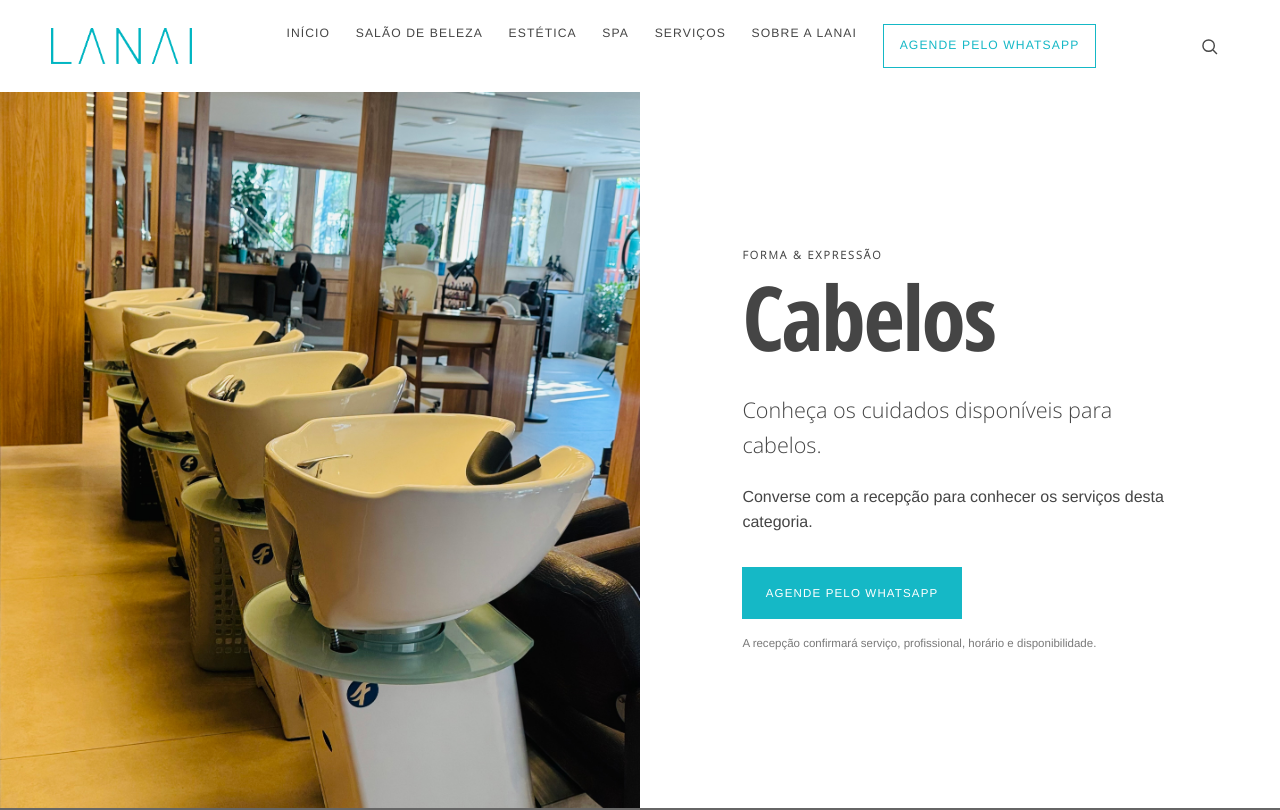
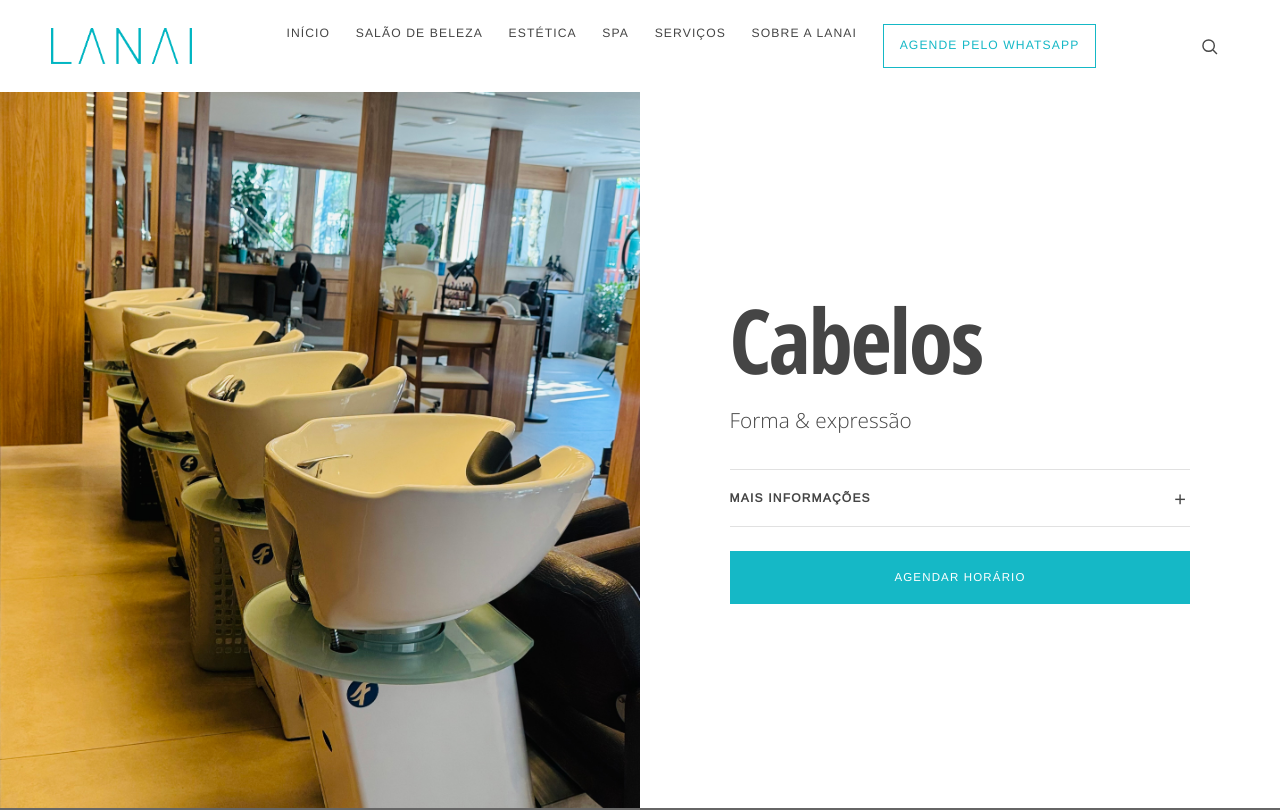
Before and after one commit to lanai-oficial/site-lanai, a Next.js app: page /servicos/cabelos in a window 1280 px wide. Shown: the top 810 px of the page. Built offline with nearby package versions, Linux system fonts and the light colour scheme.

Commit message:
Simplifica template das páginas de serviços

```diff
--- a/src/app/globals.css
+++ b/src/app/globals.css
@@ -65,7 +65,7 @@ small { display:block; max-width:34rem; font-size:.72rem; line-height:1.5; opaci
 .statement { padding:clamp(6rem,14vw,13rem) 1.5rem; text-align:center; color:white; background:var(--wine); }.statement p { max-width:36rem; margin-left:auto; margin-right:auto; }
 .page { min-height:70vh; }.page>h1 { margin-bottom:1.5rem; }.page>.lead { margin-bottom:5rem; }
 .list-grid { border-top:1px solid var(--line); }.service-row { display:grid; grid-template-columns:4rem 1fr auto; align-items:center; gap:2rem; min-height:190px; padding:2rem; border-bottom:1px solid var(--line); background:transparent; }.service-row:hover { color:white; }.service-row h2 { font-size:clamp(2rem,4vw,4rem); margin:.3rem 0; }.service-row p { margin-bottom:0; }.service-row b { font-size:2rem; }
-.detail-page { min-height:calc(100svh - 84px); display:grid; grid-template-columns:1fr 1fr; }.detail-visual { min-height:650px; display:grid; place-items:center; background:linear-gradient(145deg,var(--brand-muted),var(--brand-paper)); color:rgba(255,255,255,.75); font-family:var(--font-title),Arial,sans-serif; font-size:2rem; }.detail-page article { align-self:center; padding:clamp(3rem,8vw,9rem); }.detail-page article h1 { font-size:clamp(4rem,8vw,8rem); }.detail-page article>p:not(.eyebrow) { max-width:34rem; }.event-page .detail-visual { background:linear-gradient(145deg,var(--brand-ink),var(--brand-muted)); }
+.detail-page { min-height:calc(100svh - 84px); display:grid; grid-template-columns:minmax(0,1fr) minmax(0,1fr); background:#fff; }.detail-visual { position:relative; min-height:650px; overflow:hidden; background:var(--brand-paper); }.detail-visual img { object-fit:cover; }.detail-page article { width:min(100%,42rem); align-self:center; padding:clamp(3rem,7vw,7rem); }.detail-page article h1 { margin-bottom:1.25rem; font-size:clamp(3.2rem,6vw,6rem); }.service-callout { margin-bottom:2rem; font-family:var(--font-subtitle),Arial,sans-serif; font-size:clamp(1.05rem,2vw,1.3rem); font-weight:300; }.service-information { margin:0 0 1.5rem; border-top:1px solid var(--line); border-bottom:1px solid var(--line); }.service-information summary { position:relative; padding:1.15rem 2rem 1.15rem 0; cursor:pointer; list-style:none; color:var(--ink); font-size:.75rem; font-weight:700; letter-spacing:.1em; text-transform:uppercase; }.service-information summary::-webkit-details-marker { display:none; }.service-information summary::after { content:"+"; position:absolute; right:.2rem; font-size:1.25rem; font-weight:300; line-height:1; }.service-information[open] summary::after { content:"−"; }.service-information div { padding:0 2rem 1.25rem 0; }.service-information p { max-width:34rem; margin:0; }.detail-page .button { width:100%; margin:0; text-align:center; }.event-page .detail-visual { background:linear-gradient(145deg,var(--brand-ink),var(--brand-muted)); }
 .notice { padding:1.25rem; border:1px solid var(--line); max-width:42rem; margin-bottom:3rem; }.notice p { margin:0; }.professional-grid { display:grid; grid-template-columns:repeat(3,1fr); gap:2rem; }.portrait-placeholder { min-height:480px; display:grid; place-items:center; text-align:center; background:linear-gradient(145deg,var(--brand-paper),var(--brand-muted)); color:var(--brand-ink); }.professional-card h2 { font-size:2rem; }.professional-card .eyebrow { margin-top:1.5rem; }
 .profile-hero { display:grid; grid-template-columns:1fr 1fr; gap:clamp(2rem,8vw,8rem); padding:clamp(2rem,6vw,6rem); align-items:center; background:var(--cream); }.profile-hero h1 { font-size:clamp(3.5rem,7vw,7rem); }.profile-section { max-width:1000px; }.profile-section>p:last-child,.prose p { font-family:var(--font-title),Arial,sans-serif; font-size:clamp(1.3rem,2.5vw,2rem); }.portfolio-grid { display:grid; grid-template-columns:repeat(2,1fr); gap:2rem; }.portfolio-card { padding:0; text-align:left; border:0; background:transparent; cursor:pointer; }.portfolio-card span,.portfolio-card strong { display:block; }.portfolio-card .image-placeholder { min-height:360px; display:grid; place-items:center; background:var(--cream); margin-bottom:1.2rem; }.profile-services { display:grid; grid-template-columns:1fr 1fr; background:var(--ink); color:white; }.profile-services li { padding:1.3rem 0; border-bottom:1px solid rgba(255,255,255,.2); list-style:none; }.profile-services ul { padding:0; }
 .simple-hero { padding:clamp(6rem,14vw,14rem) clamp(1.25rem,6vw,7rem); color:white; background:linear-gradient(120deg,var(--brand-ink),var(--brand-muted)); }.simple-hero h1 { margin:0; }.prose { max-width:1100px; }
@@ -77,7 +77,7 @@ small { display:block; max-width:34rem; font-size:.72rem; line-height:1.5; opaci
 .contact-grid { display:grid; grid-template-columns:1fr 1fr; gap:4rem; border-top:1px solid var(--line); padding-top:3rem; }.contact-grid h2 { font-size:2rem; }.not-found { text-align:center; }.not-found p { margin-left:auto;margin-right:auto; }
 .site-footer { display:grid; grid-template-columns:1.25fr .8fr .8fr 1fr; gap:clamp(2rem,4vw,5rem); padding:4rem clamp(1.25rem,5vw,5rem) 1.5rem; color:white; background:var(--brand-ink); }.site-footer p { margin-bottom:.7rem; }.site-footer .footer-group a { display:block; width:fit-content; margin:.35rem 0; }.site-footer .footer-link { text-decoration:underline; text-underline-offset:.3rem; }.site-footer .footer-hours-title { margin-top:1.5rem; }.site-footer small { grid-column:1/-1; border-top:1px solid rgba(255,255,255,.2); padding-top:1.5rem; }
 @media (max-width:1050px) { .desktop-nav { display:none!important; }.mobile-nav { display:block; position:relative; }.mobile-nav summary { cursor:pointer; list-style:none; font-size:.75rem; letter-spacing:.12em; text-transform:uppercase; }.mobile-nav summary::-webkit-details-marker { display:none; }.mobile-nav[open] nav { position:absolute; z-index:10; top:2.5rem; right:0; width:min(85vw,320px); padding:1.5rem; display:flex; flex-direction:column; align-items:stretch; gap:0; background:var(--paper); border:1px solid var(--line); box-shadow:0 1rem 3rem rgba(0,0,0,.15); }.mobile-nav nav a { padding:.75rem; }.mobile-nav nav .nav-cta { margin-top:.75rem; text-align:center; } }
-@media (max-width:800px) { .site-header { height:70px; padding:1.2rem; }.hero,.detail-page,.profile-hero { grid-template-columns:1fr; }.hero-shape { min-height:45svh; clip-path:ellipse(85% 95% at 45% 5%); }.hero-copy { padding:3rem 1.25rem 5rem; }.universe-grid,.category-grid { grid-template-columns:1fr; }.universe-card { min-height:360px; }.category-card { min-height:360px; }.professional-grid { grid-template-columns:1fr; }.portrait-placeholder { min-height:400px; }.portfolio-grid,.profile-services,.contact-grid,.site-footer,.universe-intro,.booking-band,.directory-group { grid-template-columns:1fr; }.site-footer small { grid-column:auto; }.detail-visual { min-height:45svh; }.section-heading { align-items:flex-start; flex-direction:column; }.service-row { grid-template-columns:2rem 1fr auto; padding:1.5rem .5rem; gap:1rem; }.service-row>div>p:last-child { display:none; }.category-directory>a { grid-template-columns:2rem 1fr auto; gap:1rem; }.directory-group { gap:2rem; }.universe-hero { min-height:60svh; } }
+@media (max-width:800px) { .site-header { height:70px; padding:1.2rem; }.hero,.detail-page,.profile-hero { grid-template-columns:1fr; }.hero-shape { min-height:45svh; clip-path:ellipse(85% 95% at 45% 5%); }.hero-copy { padding:3rem 1.25rem 5rem; }.universe-grid,.category-grid { grid-template-columns:1fr; }.universe-card { min-height:360px; }.category-card { min-height:360px; }.professional-grid { grid-template-columns:1fr; }.portrait-placeholder { min-height:400px; }.portfolio-grid,.profile-services,.contact-grid,.site-footer,.universe-intro,.booking-band,.directory-group { grid-template-columns:1fr; }.site-footer small { grid-column:auto; }.detail-visual { min-height:min(62svh,34rem); }.detail-page article { width:100%; padding:2.5rem 1.25rem 4rem; text-align:center; }.detail-page article h1 { margin-bottom:1rem; font-size:clamp(3rem,15vw,4.5rem); overflow-wrap:anywhere; }.service-callout { margin-right:auto; margin-left:auto; }.service-information { text-align:left; }.service-information div { padding-right:0; }.section-heading { align-items:flex-start; flex-direction:column; }.service-row { grid-template-columns:2rem 1fr auto; padding:1.5rem .5rem; gap:1rem; }.service-row>div>p:last-child { display:none; }.category-directory>a { grid-template-columns:2rem 1fr auto; gap:1rem; }.directory-group { gap:2rem; }.universe-hero { min-height:60svh; } }
 @media (max-width:480px) { .category-grid { grid-template-columns:1fr; }.category-card { min-height:300px; }.section { padding-left:1.25rem; padding-right:1.25rem; } }
 @media (prefers-reduced-motion:reduce) { html { scroll-behavior:auto; } *,*::before,*::after { transition:none!important; } }
 
--- a/src/app/servicos/[slug]/page.tsx
+++ b/src/app/servicos/[slug]/page.tsx
@@ -7,4 +7,23 @@ import { getServiceCategory, serviceCategories } from "@/data/services";
 import { universeImages } from "@/data/images";
 export function generateStaticParams() { return serviceCategories.map(({ slug }) => ({ slug })); }
 export async function generateMetadata({ params }: { params: Promise<{ slug: string }> }): Promise<Metadata> { const item = getServiceCategory((await params).slug); return item ? { title: item.name, description: item.description } : {}; }
-export default async function ServiceDetail({ params }: { params: Promise<{ slug: string }> }) { const item = getServiceCategory((await params).slug); if (!item) notFound(); return <div className="detail-page"><EventView event="service_view" id={item.slug} /><div className="detail-visual"><Image src={universeImages[item.universe]} alt={`Ambiente Lanai relacionado a ${item.name}`} fill priority sizes="(max-width: 800px) 100vw, 50vw" /></div><article><p className="eyebrow">{item.eyebrow}</p><h1>{item.name}</h1><p className="lead">{item.description}</p><p>Converse com a recepção para conhecer os serviços desta categoria.</p><WhatsAppLink origin={`service:${item.slug}`} message={`Olá! Gostaria de saber mais sobre ${item.name}. Vim da página /servicos/${item.slug}.`}>Agende pelo WhatsApp</WhatsAppLink><small>A recepção confirmará serviço, profissional, horário e disponibilidade.</small></article></div>; }
+export default async function ServiceDetail({ params }: { params: Promise<{ slug: string }> }) {
+  const item = getServiceCategory((await params).slug);
+  if (!item) notFound();
+
+  return <main className="detail-page">
+    <EventView event="service_view" id={item.slug} />
+    <div className="detail-visual">
+      <Image src={universeImages[item.universe]} alt={`Ambiente Lanai relacionado a ${item.name}`} fill priority sizes="(max-width: 800px) 100vw, 50vw" />
+    </div>
+    <article>
+      <h1>{item.name}</h1>
+      <p className="service-callout">{item.eyebrow}</p>
+      <details className="service-information">
+        <summary>Mais informações</summary>
+        <div><p>{item.description}</p></div>
+      </details>
+      <WhatsAppLink origin={`service:${item.slug}`} message={`Olá! Gostaria de agendar ${item.name}. Vim da página /servicos/${item.slug}.`}>Agendar horário</WhatsAppLink>
+    </article>
+  </main>;
+}
```
